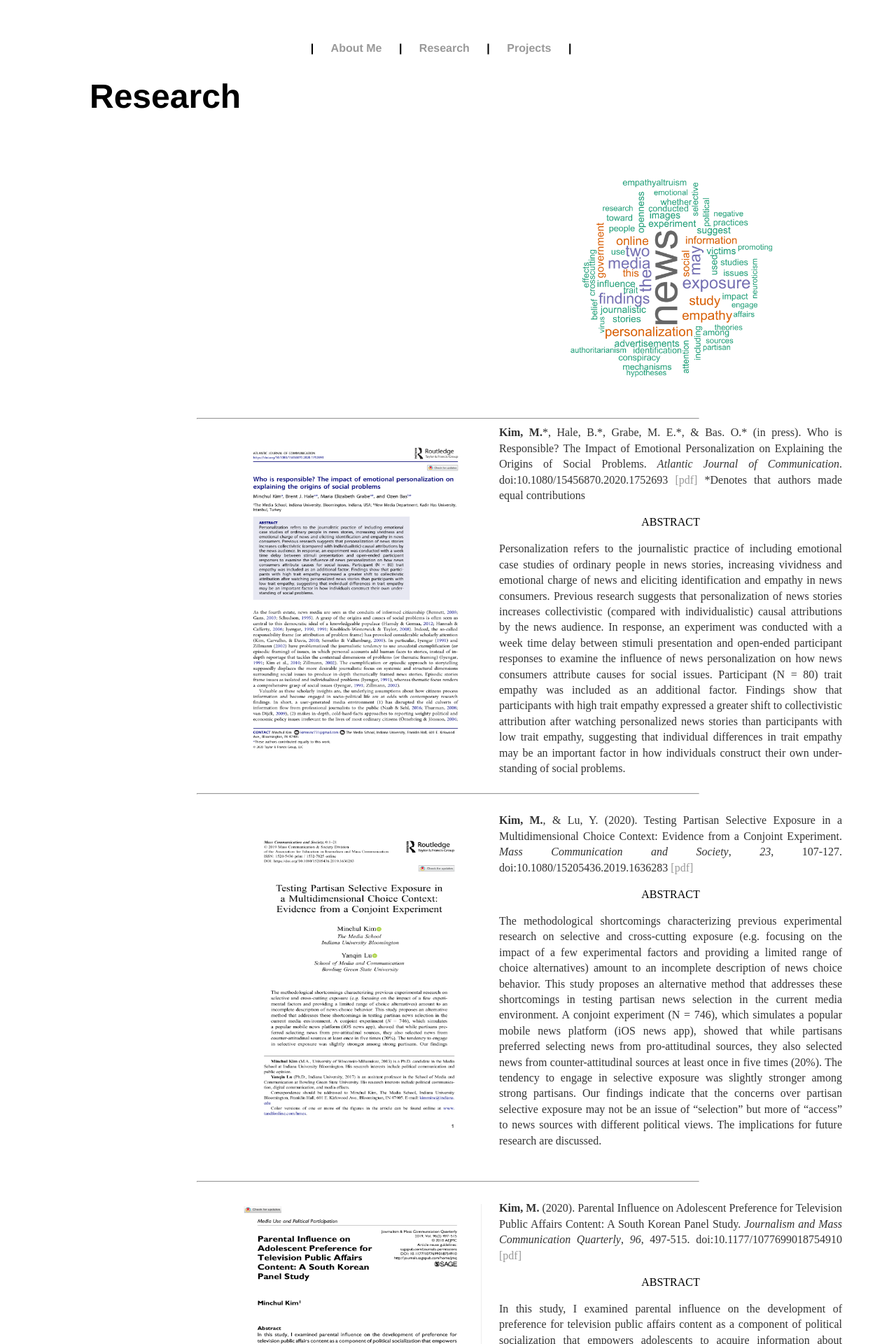
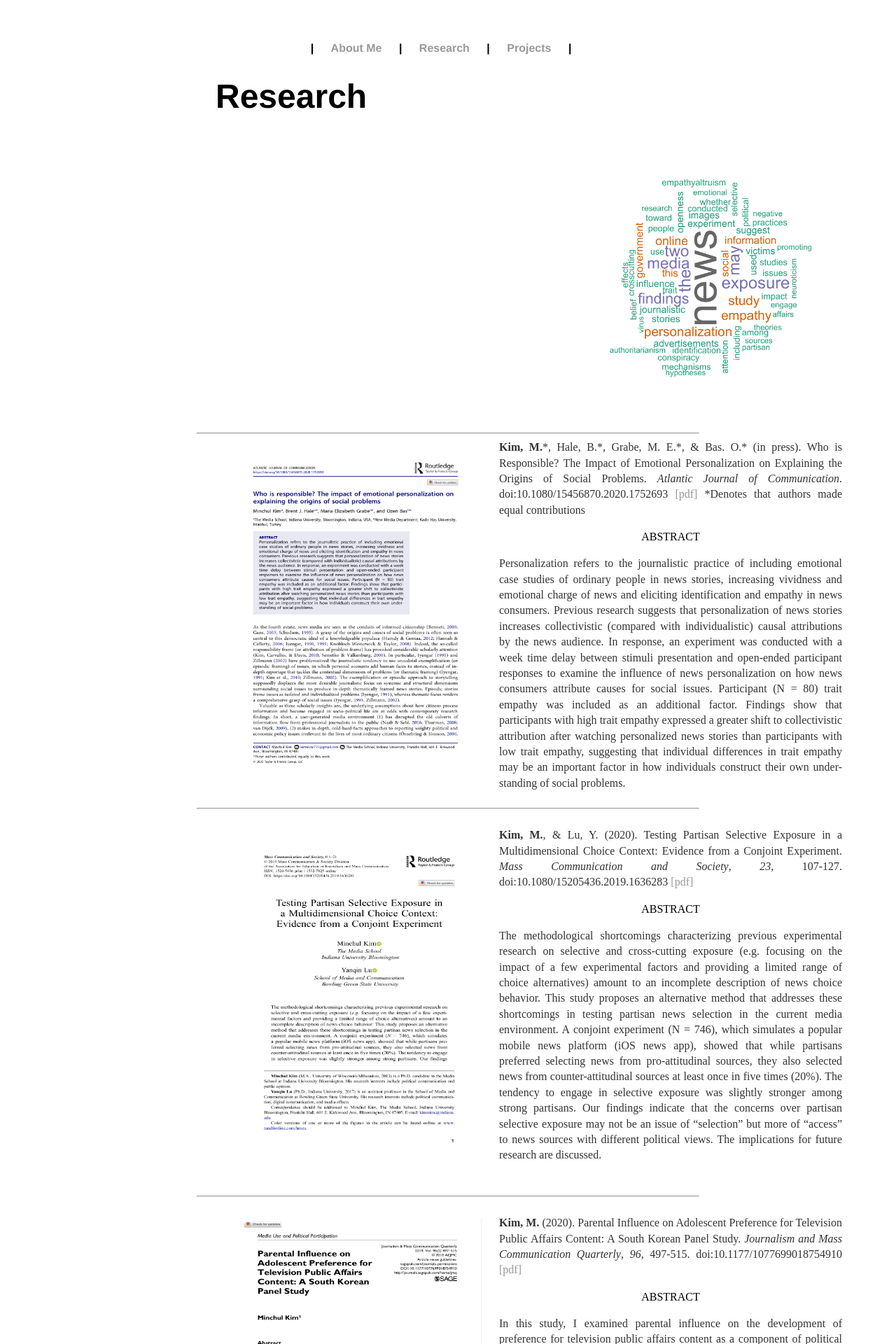
Before and after one commit to minchulkim-phd/minchulkim, a Jekyll site: the page built from research/index.html, in a window 1280 px wide. Shown: the top 1920 px of the page at 70% size. Built offline with Jekyll 4.4.1, drawn with Linux system fonts in a browser that asks for light colours.

Commit message:
Update index.html

```diff
--- a/research/index.html
+++ b/research/index.html
@@ -4,8 +4,9 @@ title: Minchul Kim(Ph.D.)'s Personal Webpage
 ---
 <div class="blurb">
 
-	<h1>Research</h1>
-	<center><img src="/images/MCK_Research Abstract Wordcloud.png" width="360px;" height="360px;" style="float:right; margin: 20px 20px;"></center>
+	<div class="slide-content">
+		<h1>Research</h1>
+		<img src="/images/MCK_Research Abstract Wordcloud.png" width="360px;" height="360px;" style="float:right; margin: 20px 20px;"></div>
 	<hr width="70%" alight='left'>
 	<div class="slide-content">
 		<img src="/images/kim et al. 2021.png" width='360px;' height='480px;' style="float:left;margin: 5px 20px;">
```
